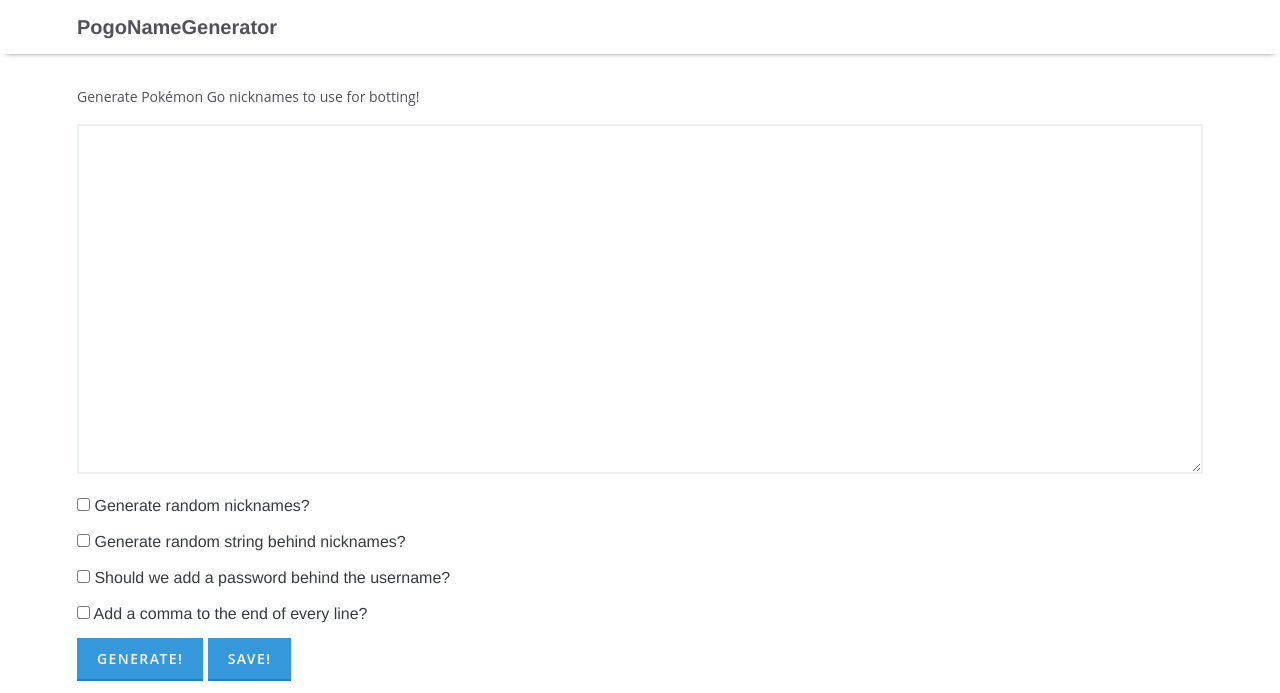
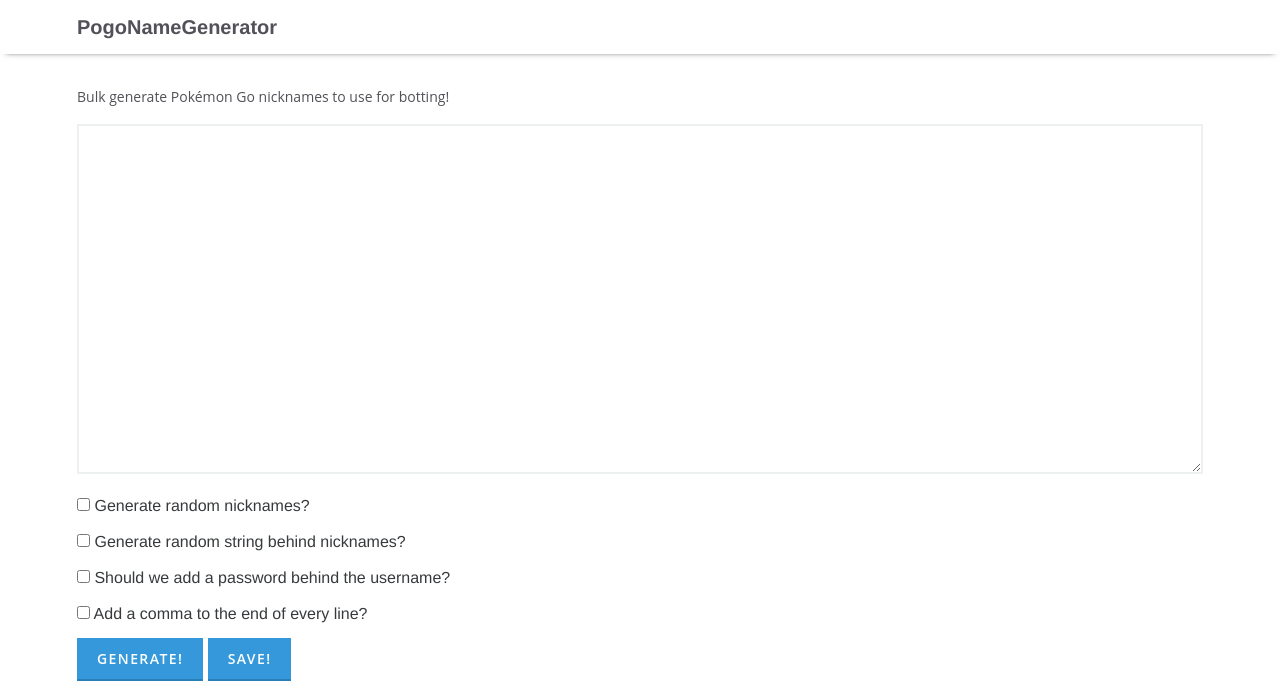
Before and after one commit to Emilvooo/pogoNameGenerator, a PHP site: page / in a window 1280 px wide. Shown: the top 693 px of the page. Run offline with PHP 8.4, Linux system fonts and the light colour scheme; some libraries are stand-ins or nearby versions.

Commit message:
- minor text changes

```diff
--- a/index.php
+++ b/index.php
@@ -25,7 +25,7 @@
         </div>
     </nav>
     <div class="container">
-        <p>Generate Pokémon Go nicknames to use for botting!</p>
+        <p>Bulk generate Pokémon Go nicknames to use for botting!</p>
         <form method="post">
             <div class="form-group">
                 <textarea class="form-control" id="textarea-name" name="name" style="height: 350px;">
```
